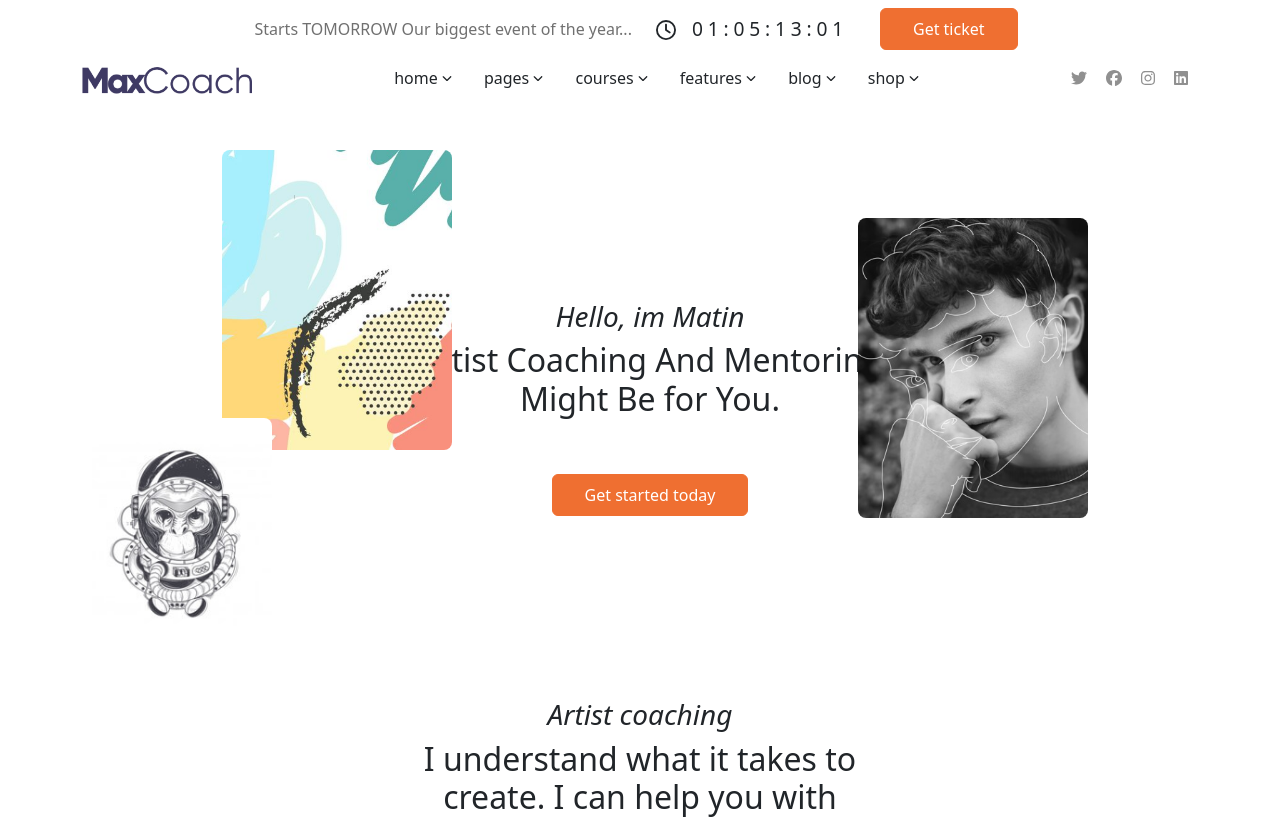
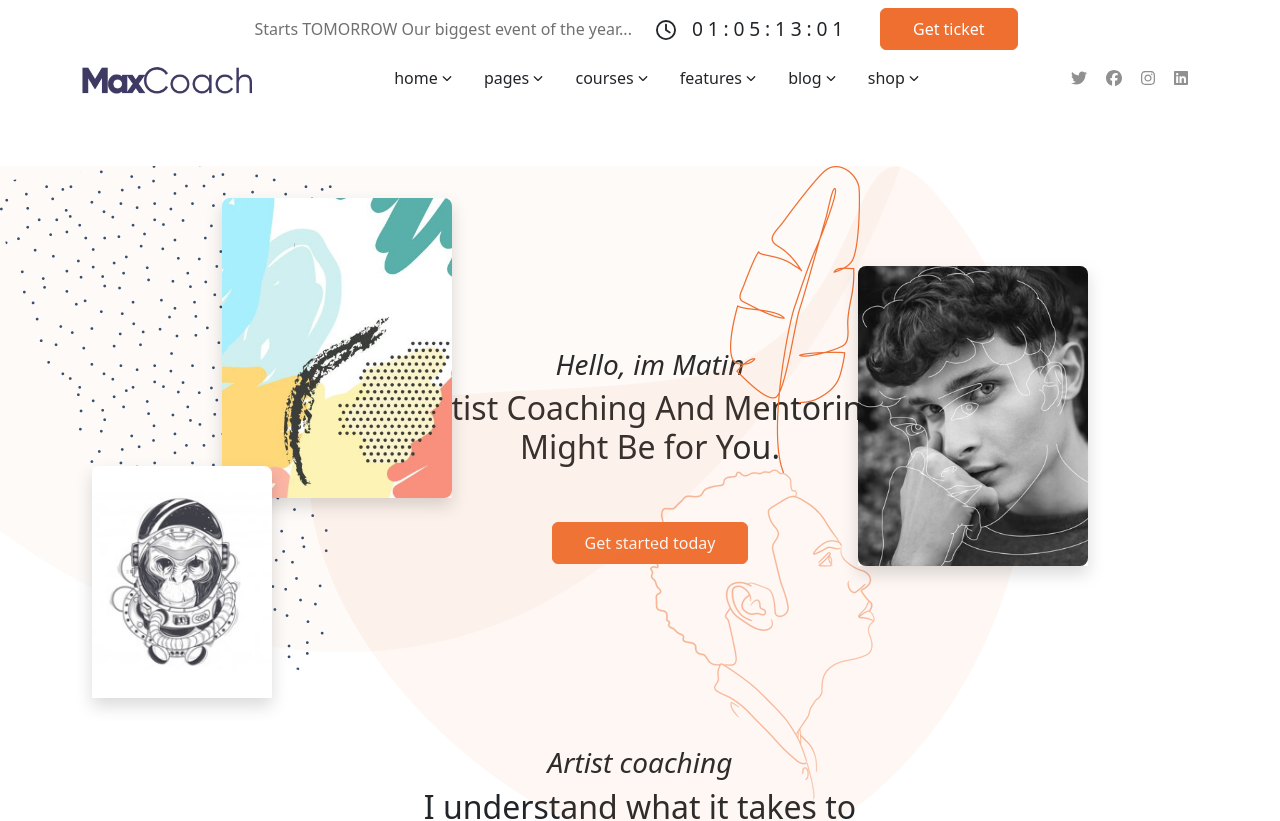
Before and after one commit to Pis4ni/proj-html-vuejs, a Vue app: page / in a window 1280 px wide. Shown: the top 821 px of the page. Built offline with nearby package versions, Linux system fonts and the light colour scheme.

Commit message:
add: working carousel

```diff
--- a/src/App.vue
+++ b/src/App.vue
@@ -24,4 +24,9 @@ export default {
 
 </template>
 
-<style lang="scss"></style>
+<style lang="scss">
+
+// body{
+//     background-color: #343434
+// }
+</style>
--- a/src/assets/scss/style.scss
+++ b/src/assets/scss/style.scss
@@ -15,6 +15,5 @@ $success:#1972f5;
 //* -------------------------------=
 $muted:#949494;
 
-
 // Import all of Bootstrap's CSS
 @import "../../../node_modules/bootstrap/scss/bootstrap.scss";
--- a/src/components/main/card_slider/SectionCardSlider.vue
+++ b/src/components/main/card_slider/SectionCardSlider.vue
@@ -2,12 +2,14 @@
 // import  from "./.vue";
 import SectionHeader from "../../general/SectionHeader.vue";
 import CardQuotes from "./CardQuotes.vue";
+import SliderBtn from "./SliderBtn.vue";
 
 export default {
   data() {
     return {
       title: "Hello world",
       cardsData:[
+        [
           {
             headingTxt:'it`s a choice of quality for people with special needs',
             contentTxt:'i`m a very strict person so i require everything to be organized and neat. Then, i`ll be able to make things right and shine. MaxCoach guys just got me.',
@@ -30,14 +32,70 @@ export default {
             occupation:'IT Specialist'
           },
         ],
+        [
+
+          {
+            headingTxt:'it`s a ',
+            contentTxt:'i`m neat. Then, i`ll be able to make things right and shine. MaxCoach guys just got me.',
+            imgName:'artist-testimonial-avatar-02.jpg',
+            author:'Florence Themes',
+            occupation:'Multimedia Admin'
+          },
+          {
+            headingTxt:'High efficiency and scientific teaching methods',
+            contentTxt:'i am free to learn at my own peace, follow my own schedule and choose the subject i wanto to learn from the syllabus. Great study portal for p[eople like me.]',
+            imgName:'artist-testimonial-avatar-04.jpg',
+            author:'Mina Hollace',
+            occupation:'Freelancer'
+          },
+          {
+            headingTxt:'Professional team at reach',
+            contentTxt:'i need to get a certification for English. Their tutors are smart and professional when dealing with students.',
+            imgName:'artist-testimonial-avatar-03.jpg',
+            author:'Madley Pondor',
+            occupation:'IT Specialist'
+          },
+        ],
+        [
+
+          {
+            headingTxt:'it`s a choice of quality for needs',
+            contentTxt:'i`m a very strict person so i require everything to be organized and neat. Then, i`ll be. MaxCoach guys just got me.',
+            imgName:'artist-testimonial-avatar-02.jpg',
+            author:'Florence Themes',
+            occupation:'Multimedia Admin'
+          },
+          {
+            headingTxt:'High leve of efficiency and scientific teaching methods',
+            contentTxt:'i am free to learn at my own peace, follow the subject i wanto to learn from the syllabus. Great study portal for p[eople like me.]',
+            imgName:'artist-testimonial-avatar-04.jpg',
+            author:'Mina Hollace',
+            occupation:'Freelancer'
+          },
+          {
+            headingTxt:'Professional of specialists and passionate ',
+            contentTxt:'i need to get a certification for English proficiency and MaxCoach is my best choice. Their tutors are smart  students.',
+            imgName:'artist-testimonial-avatar-03.jpg',
+            author:'Madley Pondor',
+            occupation:'IT Specialist'
+          },
+        ],
+      ],
+      sliderIndex:0,
       headerTxt:{
         title:'Testimonials',
         subtitle:'Why do people love me?'
       }
     }
   },
+  methods: {
+    updateIndex (index){
+      console.log(index);
+      this.sliderIndex = index
+    }
+  },
   components: {
-    CardQuotes,SectionHeader
+    CardQuotes,SectionHeader,SliderBtn
   },
 };
 </script>
@@ -47,14 +105,29 @@ export default {
   <div class="container">
 
     <SectionHeader :headerInfo="this.headerTxt"/>
-
+    <div class="slider-wrapper">
       <div class="d-flex justify-content-evenly">
 
-      <CardQuotes v-for="(card,index)  in this.cardsData" key="index" :cardObj="card"/>
+        <CardQuotes v-for="(card,index)  in this.cardsData[this.sliderIndex]" key="index" :cardObj="card"/>
+      </div>
+      <div class="d-flex justify-content-center align-items-center">
+
+        <SliderBtn v-for="(element,index) in this.cardsData" :indexSlider="index" @pushedBtn="updateIndex(index)" class="slider-btn m-4" />
+        <!-- <div v-for="element in this.cardsData" class="slider-btn m-4"> -->
+      </div>
+
     </div>
   </div>
 </template>
 
 <style lang="scss" scoped>
-
+.slider-btn{
+  height: 10px;
+  width: 10px;
+  border-radius: 50%;
+  background-color: #333333;
+  &:hover{
+    scale: 1.1;
+  }
+}
 </style>
--- /dev/null
+++ b/src/components/main/card_slider/SliderBtn.vue
@@ -0,0 +1,38 @@
+<script>
+
+export default {
+  data() {
+    return {
+    }
+
+  },
+  methods: {
+    submit (event){
+        // console.log('index');
+        const wantedIndex = this.indexSlider
+        console.log(wantedIndex, this.indexSlider);
+        this.$emit('pushedBtn', wantedIndex)
+    }
+  },
+  props: {
+    'indexSlider':Number
+  }
+};
+</script>
+
+<template>
+    <div class="slider-btn"  @click="this.submit(indexSlider)" ></div>
+</template>
+
+<style lang="scss" scoped>
+.slider-btn{
+  height: 10px;
+  width: 10px;
+  border-radius: 50%;
+  background-color: #333333;
+  cursor: pointer;
+  &:hover{
+    scale: 1.1;
+  }
+}
+</style>
--- a/src/components/main/welcome/SectionWelcome.vue
+++ b/src/components/main/welcome/SectionWelcome.vue
@@ -3,12 +3,19 @@ import imgCard from "./imgCard.vue";
 import txtImgCard from "./txtImgCard.vue";
 import btn from "../../general/btn.vue";
 import SectionHeader from "../../general/SectionHeader.vue";
+import {buildImgPath} from '../../../utils/img'
 
 export default {
   data() {
     return {
       title: "section welcome",
       bgImg:[
+        'artist-hero-image-03.png',
+        'artist-shape-01.png',
+        'artist-shape-02.png',
+        'artist-shape-03.png',
+        'artist-shape-04.png',
+
       ],
       cardsImg:[
         {
@@ -64,6 +71,9 @@ export default {
       ]
     }
   },
+  methods: {
+    buildImgPath
+  },
   components: {
     imgCard,txtImgCard,btn,SectionHeader
   },
@@ -71,14 +81,23 @@ export default {
 </script>
 
 <template>
+  <div class="wrapper py-5">
+    <div class="bg">
+
+      <img :src="buildImgPath(this.bgImg[0])" alt="">
+      <img :src="buildImgPath(this.bgImg[1])" alt="">
+      <img :src="buildImgPath(this.bgImg[2])" alt="">
+      <img :src="buildImgPath(this.bgImg[3])" alt="">
+      <img :src="buildImgPath(this.bgImg[4])" alt="">
+    </div>
     <div class="container">
 
       <div class="jumbo">
         <!-- < /> -->
         <div class="d-flex justify-content-evenly">
           <div class="cards-container-a">
-          <imgCard class="down" :size="this.cardsImg[0].size" :cardsImg="this.cardsImg[0].path"/>
-          <imgCard class="up" :size="this.cardsImg[1].size" :cardsImg="this.cardsImg[1].path"/>
+            <imgCard class="down shadow" :size="this.cardsImg[0].size"  :cardsImg="this.cardsImg[0].path"/>
+            <imgCard class="up shadow" :size="this.cardsImg[1].size" :cardsImg="this.cardsImg[1].path"/>
           </div>
           <div class="content-container-a ">
             <SectionHeader :headerInfo="this.headerTxt"/>
@@ -88,7 +107,7 @@ export default {
           </div>
           <div class="cards-container-b">
             <div class="positioner">
-            <imgCard :size="this.cardsImg[2].size" :cardsImg="this.cardsImg[2].path"/>
+              <imgCard :size="this.cardsImg[2].size" :cardsImg="this.cardsImg[2].path" class="shadow"/>
 
             </div>
 
@@ -112,8 +131,36 @@ export default {
 
       </div>
     </div>
+  </div>
 </template>
 <style lang="scss" scoped>
+.shadow{
+  box-shadow: 0 0 10px 10px;
+}
+.bg{
+  position: absolute;
+  width: 100%;
+  img:nth-child(3){
+    position: absolute;
+    left: 0;
+    top: 0;
+  }
+  img:nth-child(2){
+    position: absolute;
+    right: 250px;
+    top: 0;
+  }
+  img:nth-child(1){
+    position: absolute;
+    left: 650px;
+    bottom: -130px;
+  }
+  img:nth-child(5){
+    position: absolute;
+    right: 420px;
+    top: 0px;
+  }
+}
 .jumbo{
   width: 100%;
   text-align: center;
```
Lines whose indentation alone changed are shown as unchanged.
